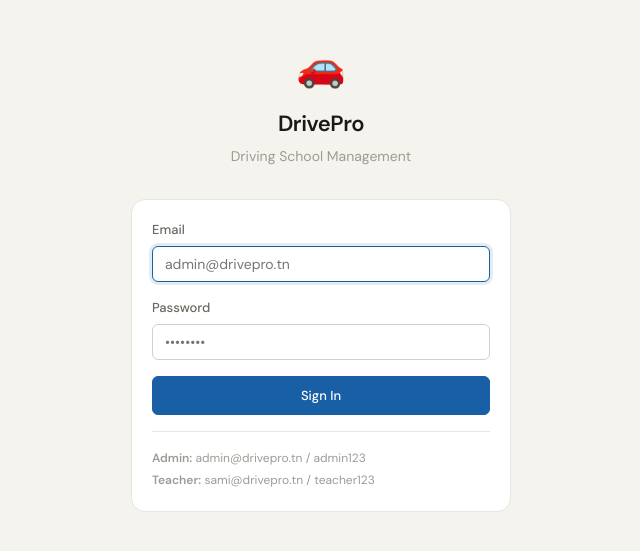
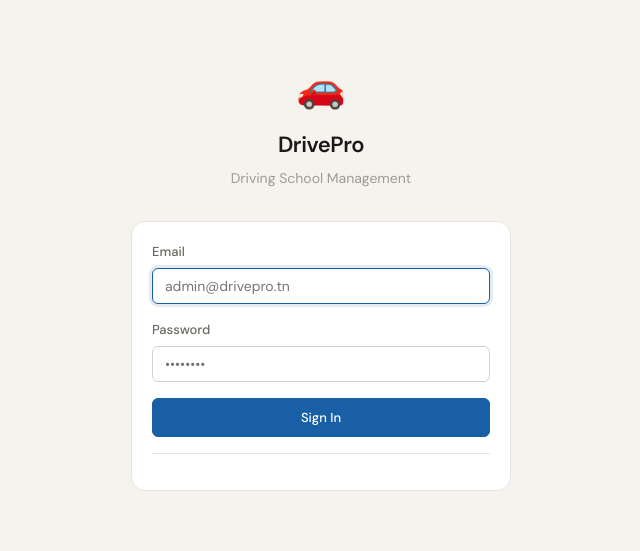
Before and after one commit to fbaraket3/drivepro, a React (Vite) app in the folder frontend/: page /login in a window 1280 px wide. Shown: the part 127-678 px from the top of the page, without its empty margins (319-959 px from the left). Built offline with nearby package versions, Linux system fonts and the light colour scheme; no server answers.

Commit message:
fix API base URL for production

```diff
--- a/frontend/src/pages/Login.jsx
+++ b/frontend/src/pages/Login.jsx
@@ -59,8 +59,7 @@ export default function Login() {
 
           <div className="divider" />
           <div style={{ fontSize: 12, color: 'var(--text3)', lineHeight: 1.8 }}>
-            <div><strong>Admin:</strong> admin@drivepro.tn / admin123</div>
-            <div><strong>Teacher:</strong> sami@drivepro.tn / teacher123</div>
+
           </div>
         </div>
       </div>
--- a/frontend/src/utils/api.js
+++ b/frontend/src/utils/api.js
@@ -1,6 +1,6 @@
 // src/utils/api.js — v2: teacher_type, payments by teacher, test audit
 
-const BASE = 'http://localhost:3001/api';
+const BASE = import.meta.env.VITE_API_URL + '/api';
 
 function getToken() { return localStorage.getItem('dp_token'); }
 
```
